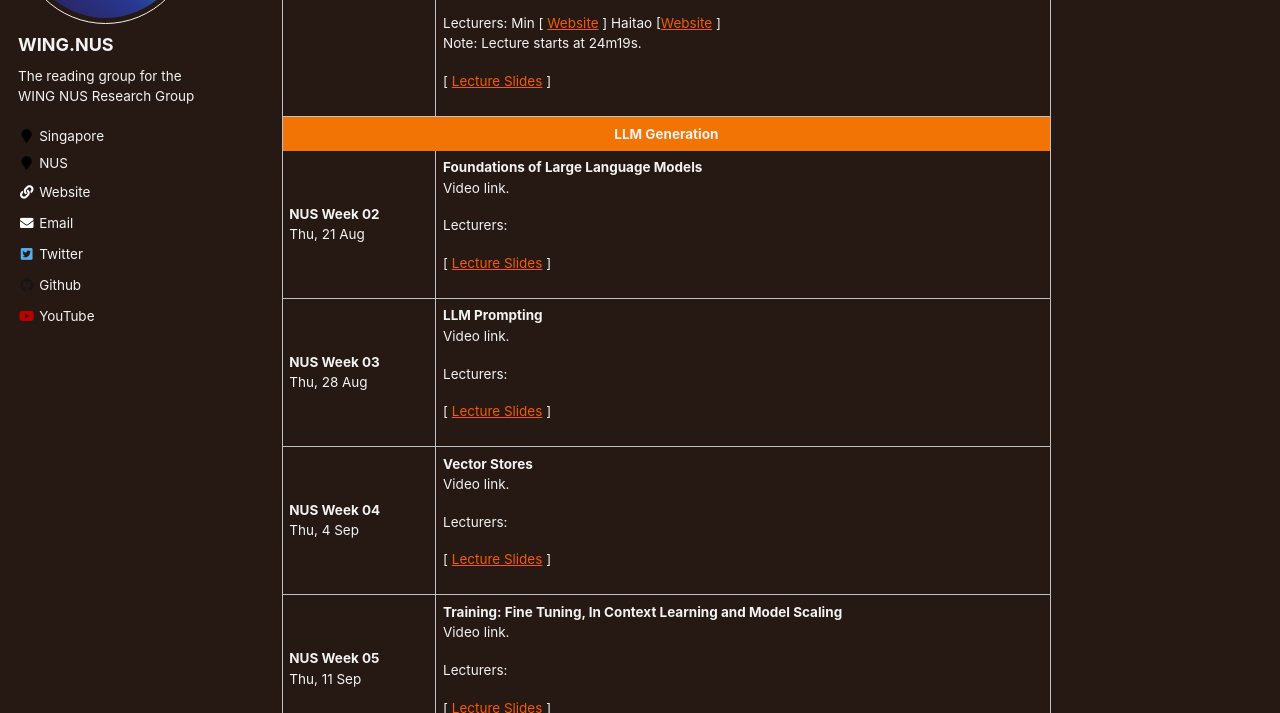
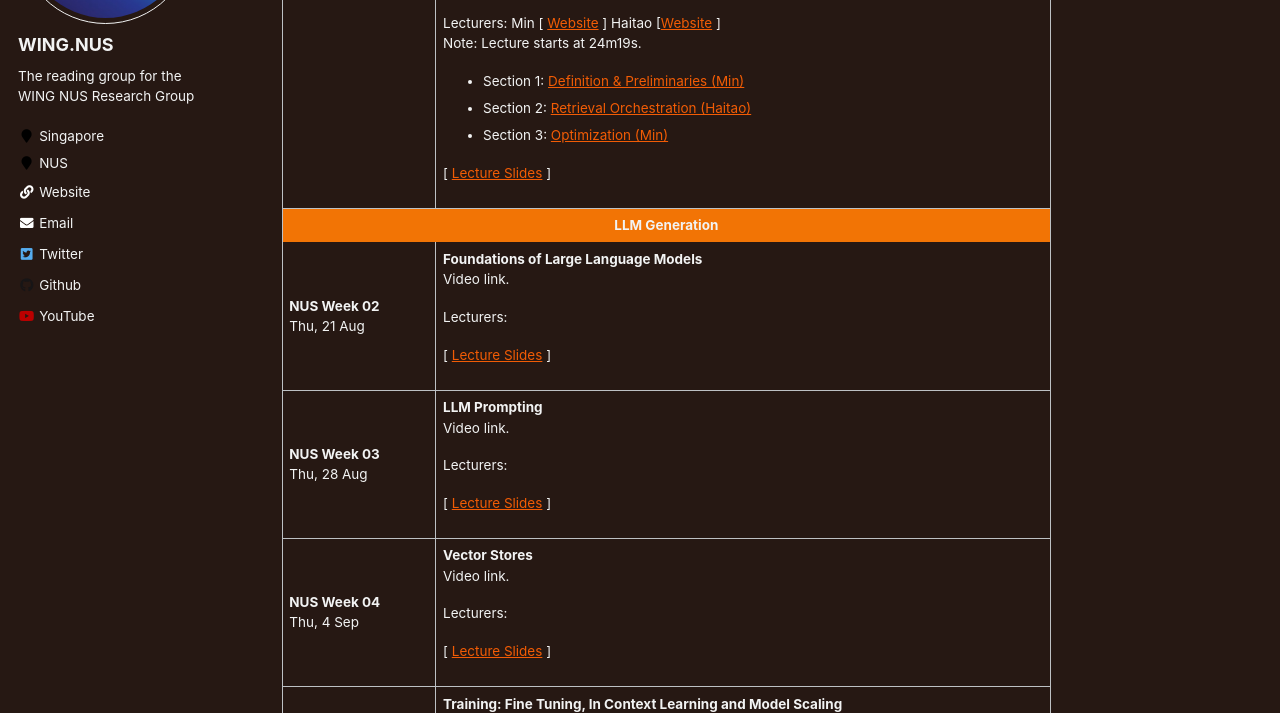
Before and after one commit to WING-NUS/cs6101, a Jekyll site: the page built from _pages/about.md, in a window 1280 px wide and 900 px high, scrolled down 1978 px, cut to the strip 187-900 px from the top of the window. Built offline with Jekyll 4.4.1, drawn with Linux system fonts in a browser that asks for light colours.

Commit message:
Update about page to include detailed video sections with timestamps for lectures

```diff
--- a/_pages/about.md
+++ b/_pages/about.md
@@ -79,6 +79,13 @@ The sessions will be broadcast live via the customized Zoom link as advertised o
             Lecturers: Min [ <a href="http://www.comp.nus.edu.sg/~kanmy/">Website</a> ] Haitao [<a href="https://ii-research-yu.github.io/">Website</a> ]<br/>
 
             Note: Lecture starts at 24m19s.
+
+            <ul>
+              <li>Section 1: <a href="https://www.youtube.com/embed/eRm1HQnG_tc?start=24m19s">Definition & Preliminaries (Min)</a></li>
+              <li>Section 2: <a href="https://www.youtube.com/embed/eRm1HQnG_tc?start=38m59s">Retrieval Orchestration (Haitao)</a></li>
+              <li>Section 3: <a href="https://www.youtube.com/embed/eRm1HQnG_tc?start=1h55m00s">Optimization (Min)</a></li>
+            </ul>
+
           </p>
           <p>
             [&nbsp;<a href="http://soc-n.us/cs6101-t2510-w01">Lecture Slides</a>&nbsp;]
```
